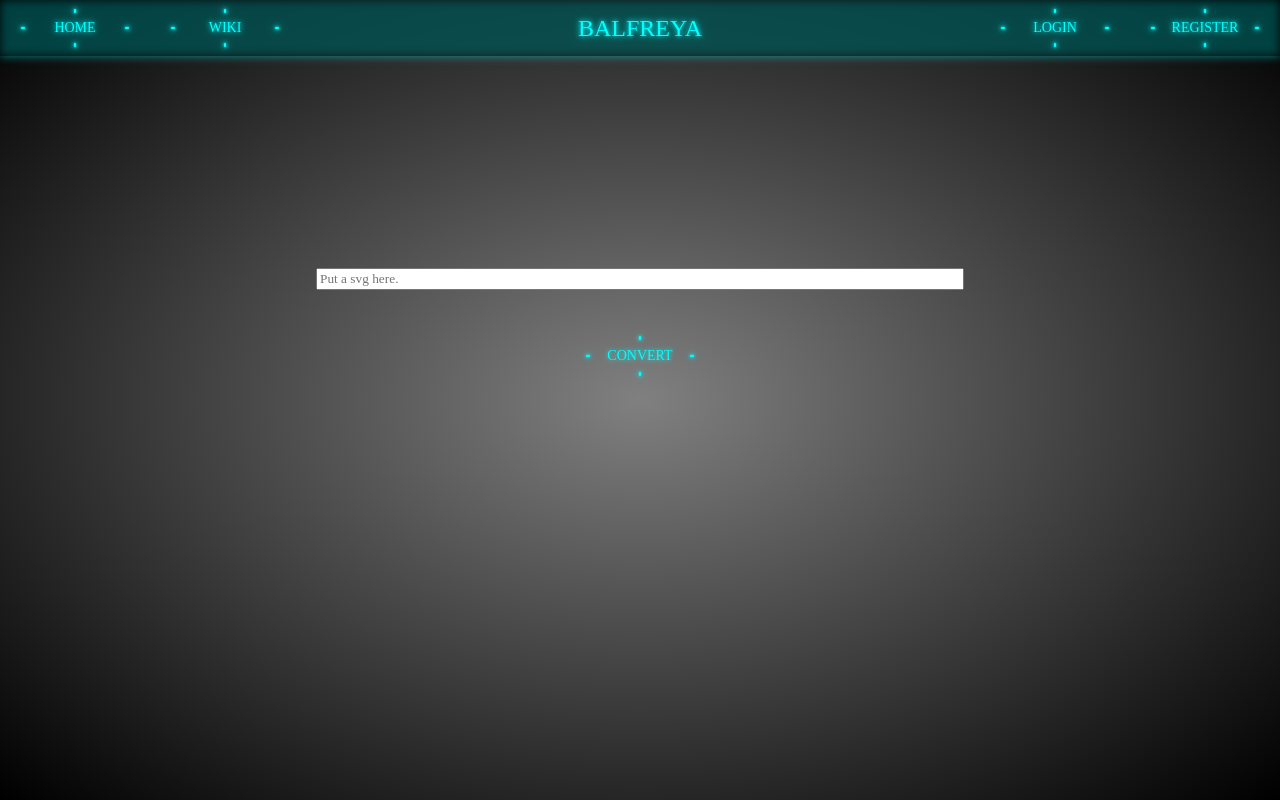
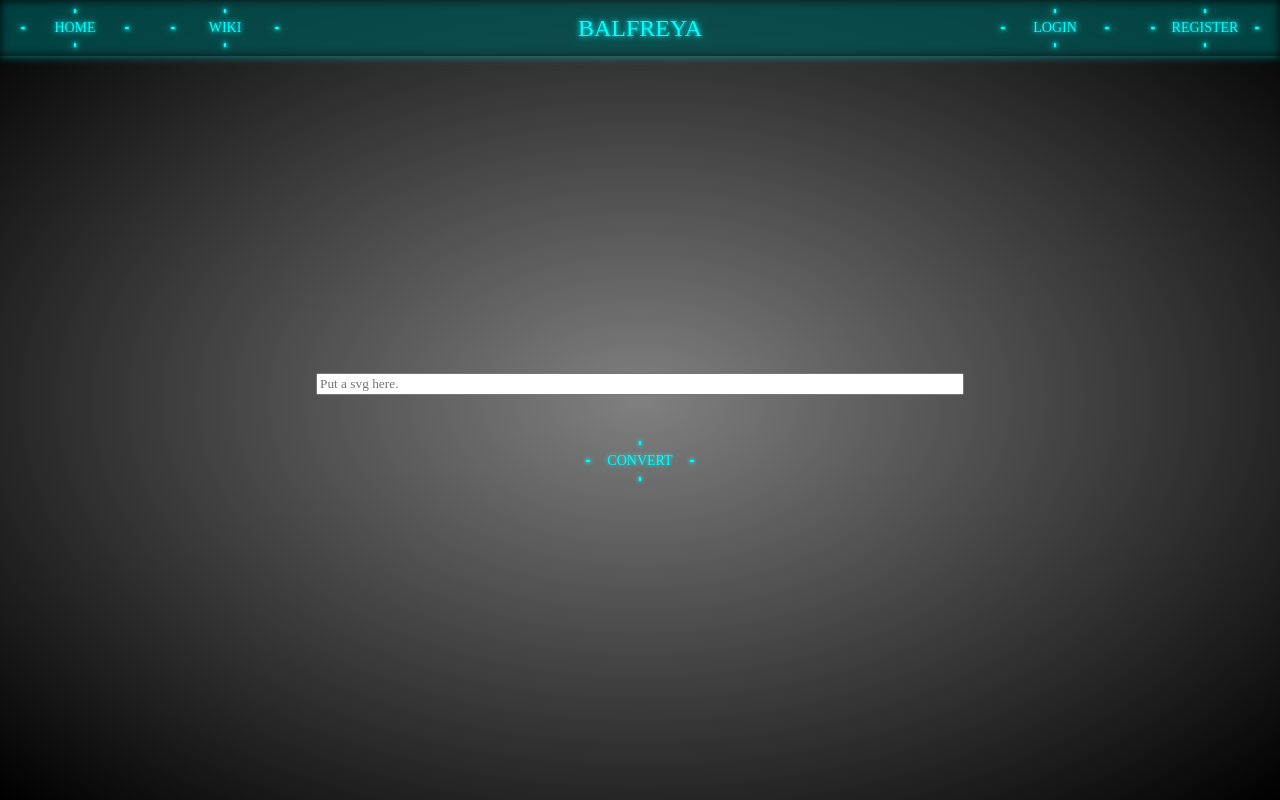
Before and after one commit to Mirodeon/Balfreya, a React (Create React App) app: page /svgtojson in a window 1280 px wide. Built offline with nearby package versions, Linux system fonts and the light colour scheme; a web font is replaced by a local one.

Commit message:
fix css svgtojson

```diff
--- a/src/scss/main.scss
+++ b/src/scss/main.scss
@@ -7,7 +7,7 @@
 
 #root {
     font-family: 'XoloniumRegular';
-    background: radial-gradient(grey, black);
+    /*background: radial-gradient(grey, black);*/
     min-height: 100vh;
 }
 
@@ -16,7 +16,8 @@ a {
 }
 
 body {
-    background: rgba(0, 0, 0, 0.7);
+    background: radial-gradient(grey, black);
+    background-attachment:fixed;
 }
 
 button {
--- a/src/scss/svgToJson/_svgToJson.scss
+++ b/src/scss/svgToJson/_svgToJson.scss
@@ -14,6 +14,7 @@
         align-items: center;
         gap: 50px;
         margin-top: 50px;
+        position: relative;
 
         .input_svg {
             width: 100%;
@@ -23,8 +24,13 @@
 
         .result_svg {
             width: 100%;
-            min-height: 160px;
             box-sizing: border-box;
+            word-break: break-all;
+            position: absolute;
+            bottom: -50px;
+            left: 50%;
+            transform: translate(-50%, 100%);
+            padding-bottom: 50px;
         }
     }
 }
```
Also changed, not shown: src/css/main.min.css, 1 other file (tests, documents, lock files or other folders).
